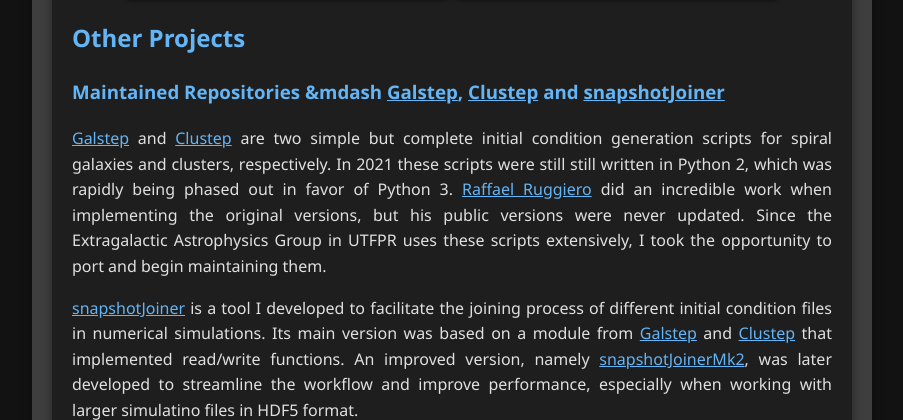
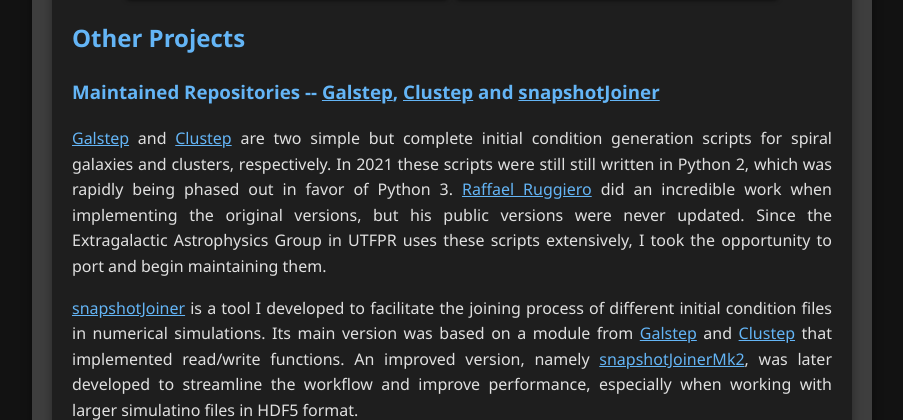
Before and after one commit to elvismello/elvismello.github.io, a Flask app: page /research.html in a window 1280 px wide. Shown: the part 1434-1854 px from the top of the page, without its empty margins (188-1091 px from the left). Run offline with Flask 3, Linux system fonts and the light colour scheme.

Commit message:
Fixed typo

```diff
--- a/templates/about.html
+++ b/templates/about.html
@@ -19,7 +19,7 @@
 </p>
 
 <p>
-    I employed Flask because it makes building web pages straightfoward. Frozen-Flask automatically converts the project into static HTML, which can then be published into GitHub. The details can be found in both branches of this site's <a href="https://github.com/elvismello/elvismello.github.io">repository</a>, where a custom GitHub action compiles <code>main</code> branch into the <code>gh-pages</code> for deployment.
+    I employed Flask because it makes building web pages straightfoward. Frozen-Flask automatically converts the project into static HTML, which can then be published into GitHub. The details can be found in both branches of this site's <a href="https://github.com/elvismello/elvismello.github.io">repository</a>, where a custom GitHub action compiles the <code>main</code> branch into <code>gh-pages</code> for deployment.
 </p>
 
 {% endblock %}
--- a/templates/research.html
+++ b/templates/research.html
@@ -25,7 +25,7 @@
 
 <h2>Other Projects</h2>
 
-<h3>Maintained Repositories &mdash <a href="https://github.com/elvismello/galstep">Galstep</a>, <a href="https://github.com/elvismello/clustep">Clustep</a> and <a href="https://github.com/elvismello/snapshotJoiner">snapshotJoiner</a></h3>
+<h3>Maintained Repositories -- <a href="https://github.com/elvismello/galstep">Galstep</a>, <a href="https://github.com/elvismello/clustep">Clustep</a> and <a href="https://github.com/elvismello/snapshotJoiner">snapshotJoiner</a></h3>
 
 <p>
     <a href="https://github.com/elvismello/galstep">Galstep</a> and <a href="https://github.com/elvismello/clustep">Clustep</a> are two simple but complete initial condition generation scripts for spiral galaxies and clusters, respectively. In 2021 these scripts were still still written in Python 2, which was rapidly being phased out in favor of Python 3. <a href="https://ruggiero.github.io/">Raffael Ruggiero</a> did an incredible work when implementing the original versions, but his public versions were never updated. Since the Extragalactic Astrophysics Group in UTFPR uses these scripts extensively, I took the opportunity to port and begin maintaining them.
@@ -83,7 +83,7 @@
 </div>
 
 <p>
-    And when the galaxy crossed the center halo cusp because no impact parameter was set, it also gave rise to interesting &mdash although non-physical &mdash phenomena:
+    And when the galaxy crossed the center halo cusp because no impact parameter was set, it also gave rise to interesting -- although non-physical -- phenomena:
 </p>
 
 <div class="container-video">
```
